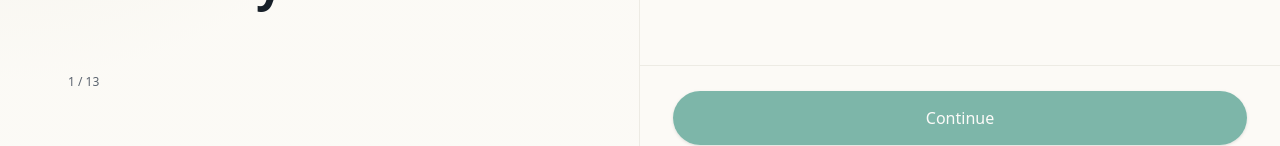
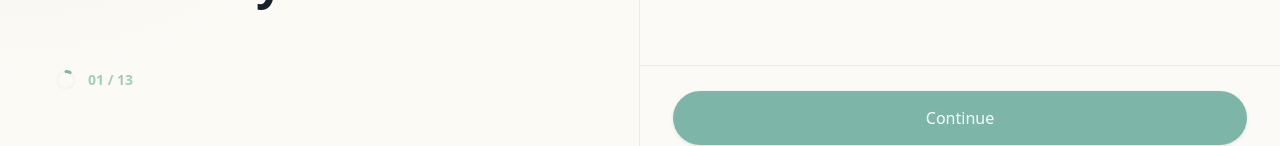
Before and after one commit to hacanand/haiku-hair, a Next.js app: page / in a window 1280 px wide. Both pictures are taken after a click on the button "Start intake". Shown: the part 654-800 px from the top of the page. Built offline with nearby package versions, Linux system fonts and the light colour scheme.

Commit message:
feat: implement CircularProgress component and replace linear progress bars in intake shell and visual rail

```diff
--- a/components/intake/step-shell.tsx
+++ b/components/intake/step-shell.tsx
@@ -5,7 +5,7 @@ import { SkeletonImage } from "@/components/ui/skeleton-image";
 import { ArrowLeft } from "lucide-react";
 import { useIntakeStore } from "@/lib/store";
 import { progressFor, STEP_CATEGORY } from "@/lib/steps";
-import { Progress } from "@/components/ui/progress";
+import { CircularProgress } from "@/components/ui/circular-progress";
 import { Button } from "@/components/ui/button";
 import { DesktopSplit } from "@/components/intake/desktop-split";
 import { StepVisualRail } from "@/components/intake/step-visual-rail";
@@ -62,12 +62,12 @@ export function StepShell({ eyebrow, title, subtitle, image, children, footer, h
           )}
           <div className="flex-1 lg:hidden">
             {!hideProgress && (
-              <>
-                <Progress value={Math.round((progress.index / progress.total) * 100)} />
-                <p className="mt-1.5 text-xs text-muted-foreground">
-                  Step {progress.index} of {progress.total}
-                </p>
-              </>
+              <div className="flex items-center gap-2 rounded-full border bg-card px-3 py-1.5 elevation-1">
+                <CircularProgress value={Math.round((progress.index / progress.total) * 100)} size={16} strokeWidth={2.5} />
+                <span className="text-xs font-semibold tabular-nums text-muted-foreground">
+                  {String(progress.index).padStart(2, '0')} / {String(progress.total).padStart(2, '0')}
+                </span>
+              </div>
             )}
           </div>
         </header>
--- a/components/intake/step-visual-rail.tsx
+++ b/components/intake/step-visual-rail.tsx
@@ -1,8 +1,8 @@
 "use client";
 
 import { SkeletonImage } from "@/components/ui/skeleton-image";
+import { CircularProgress } from "@/components/ui/circular-progress";
 import { Sparkles } from "lucide-react";
-import { Progress } from "@/components/ui/progress";
 
 interface StepVisualRailProps {
   eyebrow?: string;
@@ -41,10 +41,10 @@ export function StepVisualRail({ eyebrow, title, subtitle, image, progress }: St
       </div>
 
       {progress && (
-        <div className="flex items-center gap-3">
-          <Progress value={Math.round((progress.index / progress.total) * 100)} className="max-w-[220px]" />
-          <span className="shrink-0 text-xs text-muted-foreground tabular-nums">
-            {progress.index} / {progress.total}
+        <div className="flex items-center gap-3 opacity-50 transition-opacity hover:opacity-100">
+          <CircularProgress value={Math.round((progress.index / progress.total) * 100)} size={20} strokeWidth={3} />
+          <span className="text-sm font-semibold tabular-nums text-primary/70">
+            {String(progress.index).padStart(2, '0')} / {String(progress.total).padStart(2, '0')}
           </span>
         </div>
       )}
--- /dev/null
+++ b/components/ui/circular-progress.tsx
@@ -0,0 +1,49 @@
+import { cn } from "@/lib/utils";
+
+interface CircularProgressProps extends React.HTMLAttributes<HTMLDivElement> {
+  value: number;
+  size?: number;
+  strokeWidth?: number;
+}
+
+export function CircularProgress({
+  value,
+  size = 24,
+  strokeWidth = 3,
+  className,
+  ...props
+}: CircularProgressProps) {
+  const radius = (size - strokeWidth) / 2;
+  const circumference = radius * 2 * Math.PI;
+  const offset = circumference - (value / 100) * circumference;
+
+  return (
+    <div
+      className={cn("relative flex items-center justify-center", className)}
+      style={{ width: size, height: size }}
+      {...props}
+    >
+      <svg className="absolute inset-0 -rotate-90 transform" width={size} height={size}>
+        <circle
+          className="text-muted stroke-current"
+          strokeWidth={strokeWidth}
+          fill="transparent"
+          r={radius}
+          cx={size / 2}
+          cy={size / 2}
+        />
+        <circle
+          className="text-primary stroke-current transition-all duration-500 ease-in-out"
+          strokeWidth={strokeWidth}
+          strokeDasharray={circumference}
+          strokeDashoffset={offset}
+          strokeLinecap="round"
+          fill="transparent"
+          r={radius}
+          cx={size / 2}
+          cy={size / 2}
+        />
+      </svg>
+    </div>
+  );
+}
```
